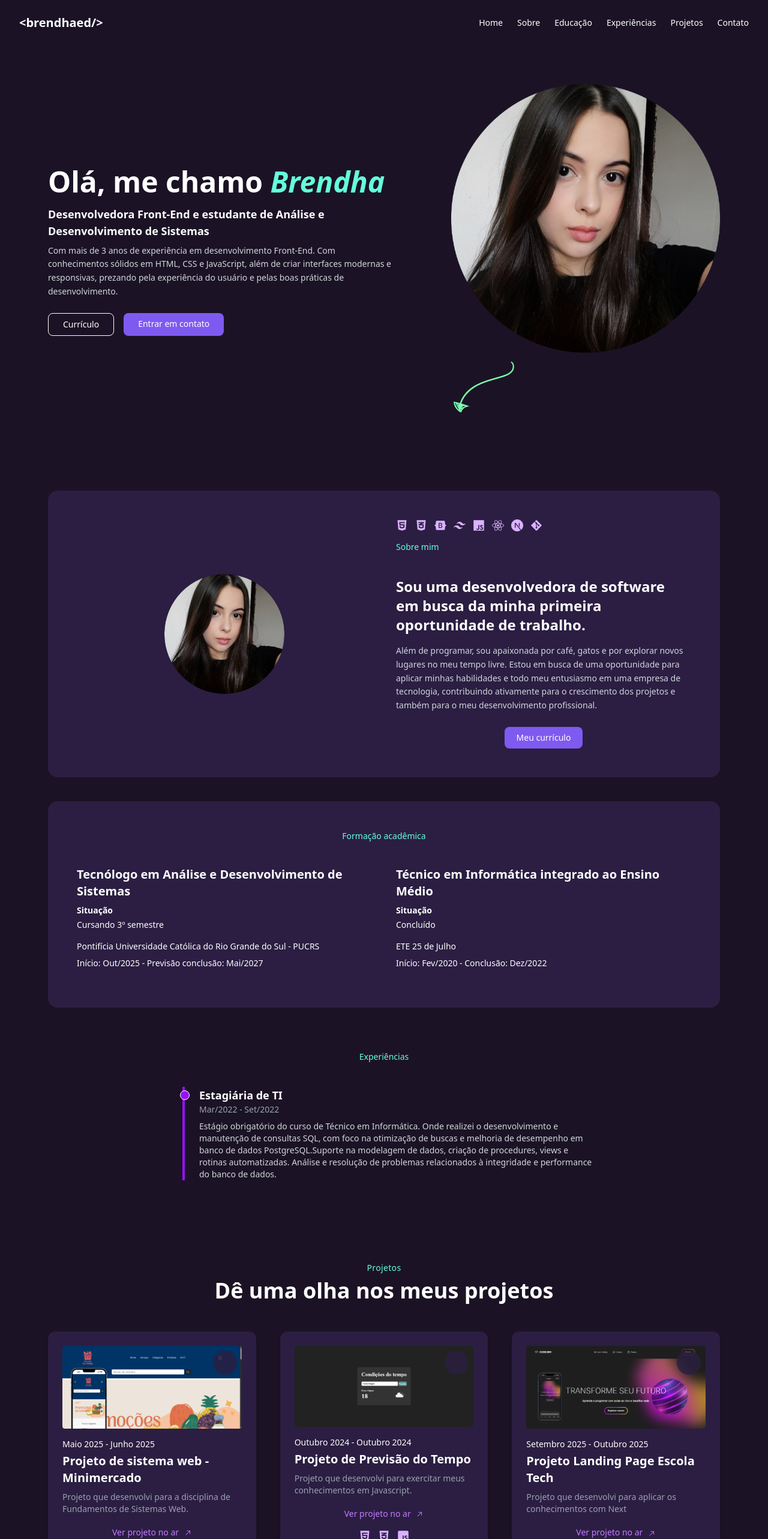
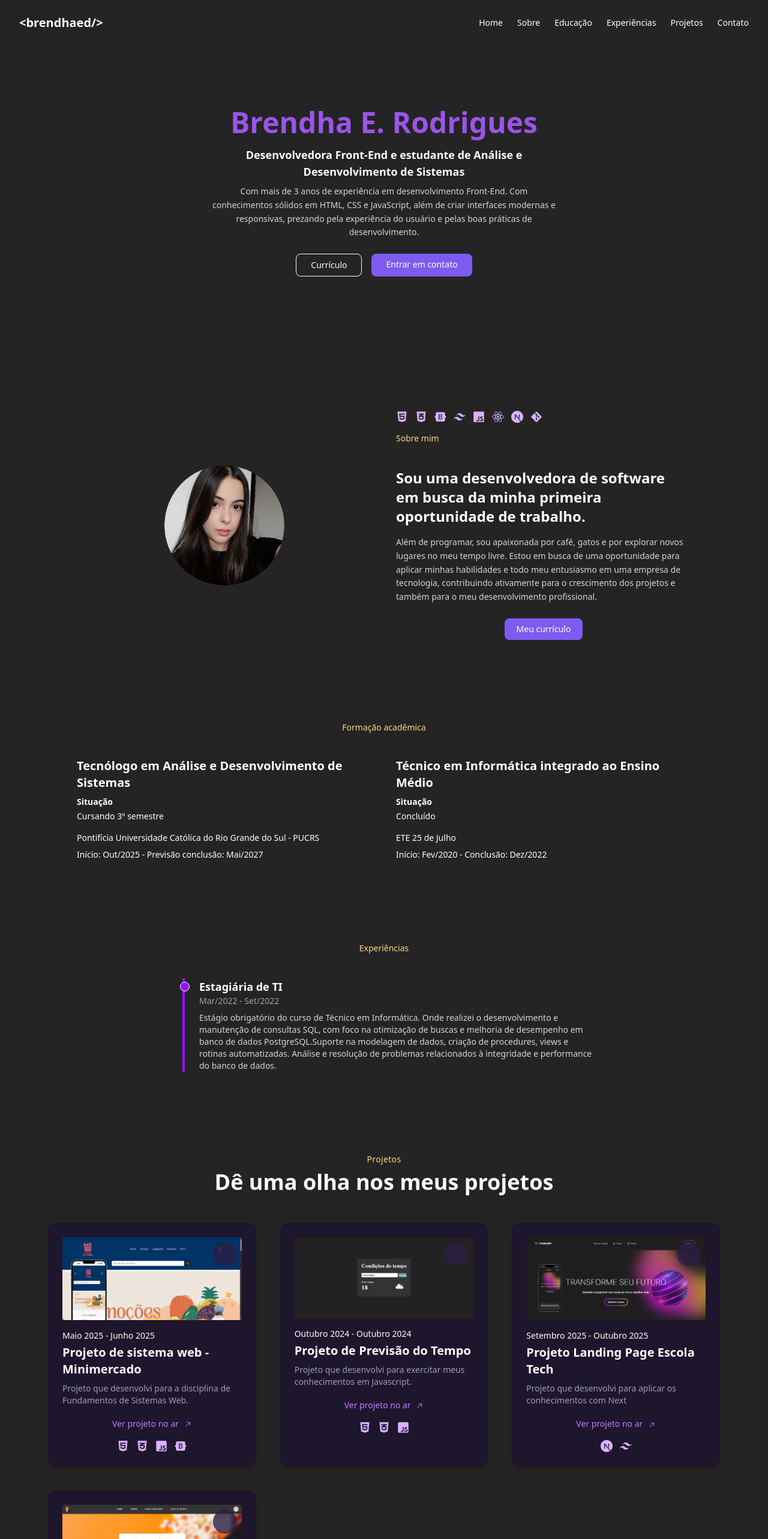
Before and after one commit to brendhaed/portifolio-brendha.io, a React (Vite) app: page / in a window 1280 px wide. Shown: the top 2566 px of the page at 60% size. Built offline with nearby package versions, Linux system fonts and the light colour scheme.

Commit message:
alterações tema

```diff
--- a/src/App.css
+++ b/src/App.css
@@ -2,5 +2,5 @@
 
 
  body{
-  background-color: #1b1325;
+  background-color: #242424;
  }
--- a/src/components/About.jsx
+++ b/src/components/About.jsx
@@ -6,7 +6,7 @@ import { SiNextdotjs, SiTailwindcss } from 'react-icons/si';
 export function About(){
     return(
          <>
-         <section id="sobre"className="bg-[#2b1e42] rounded-2xl mx-6 md:mx-20 my-10 p-8 md:p-12 flex flex-col md:flex-row items-center gap-10 text-white">
+         <section id="sobre"className="bg-[#242424] rounded-2xl mx-6 md:mx-20 my-10 p-8 md:p-12 flex flex-col md:flex-row items-center gap-10 text-white">
          <div className="w-full md:w-1/2 flex justify-center">
          <img src={imgPerfil} alt="Foto perfil" className="w-50 h-50 rounded-full"/>
          </div>
@@ -26,7 +26,7 @@ export function About(){
             <i className="fa-brands fa-python"></i>
         </div>
 
-    <h3 className="text-[#64ffda] text-sm mb-10">Sobre mim</h3>
+    <h3 className="text-[#FFD67D] text-sm mb-10">Sobre mim</h3>
     <h2 className="text-xl md:text-2xl font-bold mb-4">
       Sou uma desenvolvedora de software em busca da minha primeira oportunidade de trabalho.
     </h2>
--- a/src/components/Contact.jsx
+++ b/src/components/Contact.jsx
@@ -66,7 +66,7 @@ export function Contact() {
   };
 
     return(
-  <section id="contato" className="bg-[#2b1e42] rounded-2xl px-6 md:px-12 py-12 mx-6 md:mx-20 mt-10 text-white">
+  <section id="contato" className="bg-[#242424] rounded-2xl px-6 md:px-12 py-12 mx-6 md:mx-20 mt-10 text-white">
   <div className="flex flex-col md:flex-row items-center justify-between gap-10">
     <div className="md:w-1/2 text-center md:text-left">
       <img src={imgPerfil} alt="Foto Perfil" className="w-24 h-24 mx-auto md:mx-0 rounded-full border-4 border-white mb-4"/>
@@ -76,7 +76,7 @@ export function Contact() {
 
       <p className="text-sm text-gray-300 mb-4">
         Estou sempre disponível para um bate-papo. Mande-me um e-mail para
-        <a href="mailto:brendhaedua67@gmail.com" className="text-green-300 hover:underline"> brendhaed@outlook.com </a>
+        <a href="mailto:brendhaed@outlook.com" className=" text-[#FFD67D] hover:underline"> brendhaed@outlook.com </a>
         ou me avise nas redes sociais.
       </p>
 
@@ -91,10 +91,10 @@ export function Contact() {
 
     <div className="md:w-1/2 w-full">
   <form onSubmit={handleSubmit} id="contact-form" className="w-full space-y-4">
-    <input type="text" name="name" placeholder="Nome" id="name" value={contactForm.name} onChange={handleChange} className="w-full px-4 py-2 bg-[#1b1325] border border-transparent rounded text-white placeholder-gray-400 focus:outline-none focus:ring-2 focus:ring-purple-500" required/>
-    <input type="email" name="email" placeholder="E-mail" id="email" value={contactForm.email} onChange={handleChange} className="w-full px-4 py-2 bg-[#1b1325] border border-transparent rounded text-white placeholder-gray-400 focus:outline-none focus:ring-2 focus:ring-purple-500" required/>
-    <input type="text" name="subject" placeholder="Assunto" id="subject" value={contactForm.subject} onChange={handleChange} className="w-full px-4 py-2 bg-[#1b1325] border border-transparent rounded text-white placeholder-gray-400 focus:outline-none focus:ring-2 focus:ring-purple-500" required/>
-    <textarea rows="4" name="message" placeholder="Sua mensagem" id="message" value={contactForm.message} onChange={handleChange} className="w-full px-4 py-2 bg-[#1b1325] border border-transparent rounded text-white placeholder-gray-400 focus:outline-none focus:ring-2 focus:ring-purple-500" required></textarea>
+    <input type="text" name="name" placeholder="Nome" id="name" value={contactForm.name} onChange={handleChange} className="w-full px-4 py-2 bg-[#2F2F2F] border border-transparent rounded text-white placeholder-gray-400 focus:outline-none focus:ring-2 focus:ring-purple-500" required/>
+    <input type="email" name="email" placeholder="E-mail" id="email" value={contactForm.email} onChange={handleChange} className="w-full px-4 py-2 bg-[#2F2F2F] border border-transparent rounded text-white placeholder-gray-400 focus:outline-none focus:ring-2 focus:ring-purple-500" required/>
+    <input type="text" name="subject" placeholder="Assunto" id="subject" value={contactForm.subject} onChange={handleChange} className="w-full px-4 py-2 bg-[#2F2F2F] border border-transparent rounded text-white placeholder-gray-400 focus:outline-none focus:ring-2 focus:ring-purple-500" required/>
+    <textarea rows="4" name="message" placeholder="Sua mensagem" id="message" value={contactForm.message} onChange={handleChange} className="w-full px-4 py-2 bg-[#2F2F2F] border border-transparent rounded text-white placeholder-gray-400 focus:outline-none focus:ring-2 focus:ring-purple-500" required></textarea>
 
     <div className="flex justify-center">
       <button type="submit" id="submit-button" className="bg-purple-600 hover:bg-purple-700 text-white px-6 py-2 rounded-lg hover:shadow-[0_0_15px_4px_rgba(192,132,252,0.6)] transition text-sm">
--- a/src/components/Education.jsx
+++ b/src/components/Education.jsx
@@ -1,8 +1,8 @@
 
 export function Education(){
     return(
-    <section id="educacao" className="bg-[#2b1e42] rounded-2xl mx-6 md:mx-20 my-10 p-8 md:p-12 text-white">
-    <h1 className="text-[#64ffda] text-sm mb-10 text-center w-full">Formação acadêmica</h1>
+    <section id="educacao" className="bg-[#242424] rounded-2xl mx-6 md:mx-20 my-10 p-8 md:p-12 text-white">
+    <h1 className="text-[#FFD67D] text-sm mb-10 text-center w-full">Formação acadêmica</h1>
 
   <div className="flex flex-col md:flex-row items-center gap-10">
     <div className="w-full md:w-1/2">
--- a/src/components/Experiences.jsx
+++ b/src/components/Experiences.jsx
@@ -1,8 +1,8 @@
 
 export function Experiences(){
     return(
-    <section id="experiencias" className="max-w-3xl mx-auto p-8">
-    <h1 className="text-[#64ffda] text-sm mb-10 text-center w-full">Experiências</h1>
+    <section id="experiencias" className="max-w-3xl mx-auto p-8 ">
+    <h1 className="text-[#FFD67D] text-sm mb-10 text-center w-full">Experiências</h1>
     <div className="relative border-l-4 border-purple-600 ml-4">
 
      {/* Item 1  */}
--- a/src/components/Header.jsx
+++ b/src/components/Header.jsx
@@ -2,7 +2,7 @@
 export function Header() {
     return (
        <>
-       <header className="fixed top-0 w-full z-50 flex justify-between items-center px-8 py-6 bg-[#1b1325]">
+       <header className="fixed top-0 w-full z-50 flex justify-between items-center px-8 py-6 bg-[#242424]">
         <h1 className="text-xl font-semibold text-white">&lt;brendhaed/&gt;</h1>
 
    {/* Menu Desktop  */}
--- a/src/components/Hero.jsx
+++ b/src/components/Hero.jsx
@@ -1,38 +1,59 @@
-import imgPerfil from '../assets/img/foto-perfil/foto-perfil.png';
-import setaIcon from '../assets/img/icons/Graphic.png';
-import curriculoDownload from '../assets/curriculo/curriculo-brendha-rodrigues.pdf';
+import curriculoDownload from "../assets/curriculo/curriculo-brendha-rodrigues.pdf";
+import vetor from "../assets/img/icons/vetor-hero.png";
 
 export function Hero() {
-    return(
+  return (
     <>
       {/* Section inicio  */}
-        <section id="inicio" className="bg-[#1b1325] flex flex-col mt-15 md:flex-row items-center justify-between px-8 md:px-20 py-20 gap-12">
-        <div className="max-w-xl text-center md:text-left">
-        <h2 className="text-white text-4xl md:text-5xl font-bold mb-4">
-      Olá, me chamo <span className="text-[#64ffda] italic">Brendha</span>
+      <section
+        id="inicio"
+        className="bg-[#242424] flex flex-col mt-15 md:flex-col items-center justify-between px-8 md:px-20 py-30 gap-12"
+      >
+        {/* <div className="absolute inset-0 -z-10 bg-[radial-gradient(circle_at_top_left,#7C3AED,transparent_50%)] opacity-40">
+          <img
+            src={vetor}
+            alt="background"
+            class="w-full h-full object-cover opacity-30"
+          />
+        </div> */}
+
+        <div className="max-w-xl text-center md:text-center">
+          <h2 className="text-4xl md:text-5xl font-bold mb-4 text-[#9955E8]">
+            Brendha E. Rodrigues
           </h2>
           <h3 className="text-white text-lg font-semibold mb-2">
-        Desenvolvedora Front-End e estudante de Análise e Desenvolvimento de Sistemas
+            Desenvolvedora Front-End e estudante de Análise e Desenvolvimento de
+            Sistemas
           </h3>
           <p className="text-gray-300 mb-6 text-sm leading-relaxed">
-       Com mais de 3 anos de experiência em desenvolvimento Front-End. Com conhecimentos sólidos em HTML, CSS e JavaScript,
-       além de criar interfaces modernas e responsivas, prezando pela experiência do usuário e pelas boas práticas de desenvolvimento.
+            Com mais de 3 anos de experiência em desenvolvimento Front-End. Com
+            conhecimentos sólidos em HTML, CSS e JavaScript, além de criar
+            interfaces modernas e responsivas, prezando pela experiência do
+            usuário e pelas boas práticas de desenvolvimento.
           </p>
-      <div className="flex justify-center md:justify-start gap-4">
-        <a href={curriculoDownload} download className="text-white px-6 py-2 border border-white rounded-lg text-sm hover:bg-white hover:text-black transition">
+
+          {/* Botões de ação */}
+          <div className="flex justify-center gap-4 mb-4">
+            <a
+              href={curriculoDownload}
+              download
+              className="text-white px-6 py-2 border border-white rounded-lg text-sm hover:bg-white hover:text-black transition"
+            >
               Currículo
             </a>
-        <a href="#contato" className="px-6 py-2 bg-[#7f5af0] text-white rounded-lg text-sm hover:shadow-[0_0_15px_4px_rgba(192,132,252,0.6)] transition">
+            <a
+              href="#contato"
+              className="px-6 py-2 bg-[#7f5af0] text-white rounded-lg text-sm hover:shadow-[0_0_15px_4px_rgba(192,132,252,0.6)] transition"
+            >
               Entrar em contato <i className="fa-solid fa-arrow-right"></i>
             </a>
           </div>
-    </div>
 
-    <div className="max-w-md">
-      <img src={imgPerfil} alt="Ilustração" className="w-full" />
-      <img src={setaIcon} alt="Seta" />
+          {/* network */}
+          <div></div>
         </div>
       </section>
+
     </>
-    )
+  );
 }
--- a/src/components/Projects.jsx
+++ b/src/components/Projects.jsx
@@ -9,16 +9,16 @@ import { SiNextdotjs, SiTailwindcss } from 'react-icons/si'
 
 export function Projects(){
     return(
-    <section id="projetos"className="px-8 md:px-20 py-16 bg-[#1b1325]">
+    <section id="projetos"className="px-8 md:px-20 py-16 bg-[#242424]">
     <div className="w-full text-center mb-12">
-    <h3 className="text-[#64ffda] tracking-wide text-sm mb-2">Projetos</h3>
+    <h3 className="text-[#FFD67D] tracking-wide text-sm mb-2">Projetos</h3>
     <h1 className="text-3xl md:text-4xl font-bold text-white">Dê uma olha nos meus projetos</h1>
   </div>
 
   <div className="grid gap-10 md:grid-cols-3 justify-items-center">
 
   {/* Card 1  */}
-  <div className="bg-[#2b1e42] rounded-xl shadow-md p-6 max-w-sm w-full hover:shadow-[0_0_15px_4px_rgba(192,132,252,0.6)] transform transition duration-300 hover:scale-105">
+  <div className="bg-[#1e162c] rounded-xl shadow-md p-6 max-w-sm w-full hover:shadow-[0_0_15px_4px_rgba(192,132,252,0.6)] transform transition duration-300 hover:scale-105">
   <div className="relative mb-4">
   <img src={projeto1Img} alt="Foto projeto 1" className="rounded w-full"/>
   <a href="https://github.com/brendhaed/sistema-web-minimercado" target="_blank"
@@ -45,7 +45,7 @@ export function Projects(){
 </div>
 
   {/* Card 2  */}
-    <div className="bg-[#2b1e42] rounded-xl shadow-md p-6 max-w-sm w-full hover:shadow-[0_0_15px_4px_rgba(192,132,252,0.6)] transform transition duration-300 hover:scale-105">
+    <div className="bg-[#1e162c] rounded-xl shadow-md p-6 max-w-sm w-full hover:shadow-[0_0_15px_4px_rgba(192,132,252,0.6)] transform transition duration-300 hover:scale-105">
   <div className="relative mb-4">
   <img src={projeto2Img} alt="Foto projeto 2" className="rounded w-full"/>
   <a href="https://github.com/brendhaed/projeto-previsao-do-tempo" target="_blank"
@@ -71,7 +71,7 @@ export function Projects(){
 </div>
 
   {/* Card 3  */}
-  <div className="bg-[#2b1e42] rounded-xl shadow-md p-6 max-w-sm w-full hover:shadow-[0_0_15px_4px_rgba(192,132,252,0.6)] transform transition duration-300 hover:scale-105">
+  <div className="bg-[#1e162c] rounded-xl shadow-md p-6 max-w-sm w-full hover:shadow-[0_0_15px_4px_rgba(192,132,252,0.6)] transform transition duration-300 hover:scale-105">
   <div className="relative mb-4">
   <img src={projeto3Img} alt="Foto projeto 3" className="rounded w-full"/>
   <a href="https://github.com/brendhaed/landing-page-schoolTech" target="_blank"
@@ -96,7 +96,7 @@ export function Projects(){
 </div>
 
   {/* Card 4  */}
-  <div className="bg-[#2b1e42] rounded-xl shadow-md p-6 max-w-sm w-full hover:shadow-[0_0_15px_4px_rgba(192,132,252,0.6)] transform transition duration-300 hover:scale-105">
+  <div className="bg-[#1e162c] rounded-xl shadow-md p-6 max-w-sm w-full hover:shadow-[0_0_15px_4px_rgba(192,132,252,0.6)] transform transition duration-300 hover:scale-105">
   <div className="relative mb-4">
   <img src={projeto4Img} alt="Foto projeto 4" className="rounded w-full"/>
   <a href="https://github.com/brendhaed/crud-series-next" target="_blank"
```
Also changed, not shown: src/assets/img/icons/vetor-hero.png (added). Lines whose indentation alone changed are shown as unchanged.
